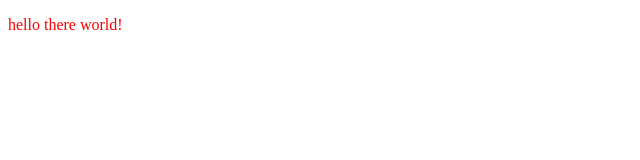
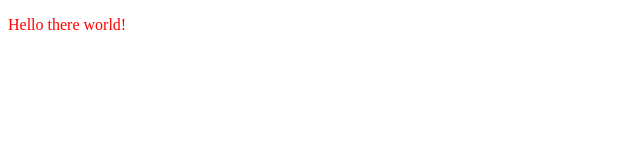
Before and after one commit to kgotlelelomangene/testing-versioning, a website: page app/index.html in a window 1280 px wide. Shown: the full height of the page, 0-640 px from the left. Drawn offline with Linux system fonts and the light colour scheme.

Commit message:
updated html

```diff
--- a/app/index.html
+++ b/app/index.html
@@ -7,7 +7,7 @@
     <title>Document</title>
 </head>
 <body>
-    <p>hello there world!</p>
+    <p>Hello there world!</p>
 
 </body>
 </html>
```
